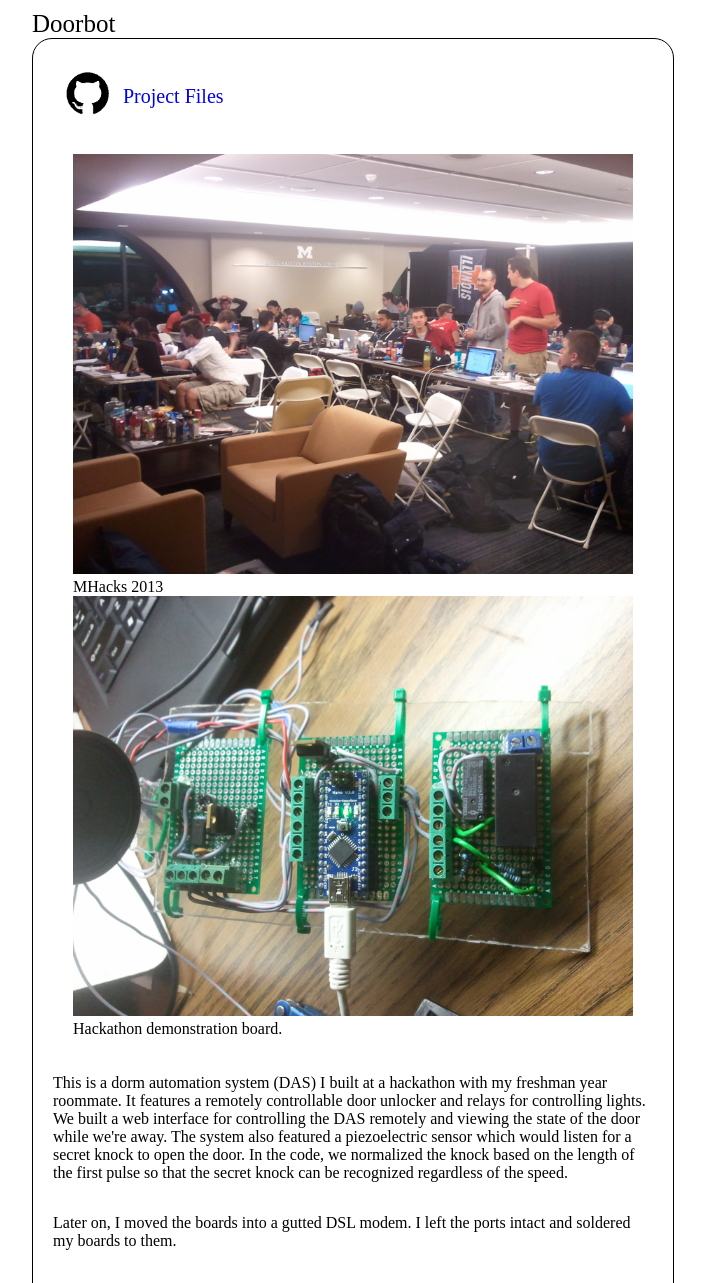
After one commit to Evidlo/evidlo.github.io, a PHP site: page /projects/doorbot in a window 1280 px wide. The commit adds this page. Shown: the top 1283 px of the page, without its empty margins (287-992 px from the left). Run offline with PHP 8.4, Linux system fonts and the light colour scheme.

Commit message:
added doorbot project

```diff
--- /dev/null
+++ b/projects/doorbot/index.php
@@ -0,0 +1,55 @@
+<?php include("../../header.html");?>
+
+<body>
+	<div class="v h">
+		<div class="h hc">
+			<div class="simplebox">
+				<div class="title">Doorbot</div>
+				<div class="body v">
+          <div class="project_head h">
+            <a  href="http://github.com/evidlo/DAS">
+            <div class="v vc">
+                <div class="h">
+                      <div><img src="/static/github.png"/></div>
+                      <div class="v vc">Project Files</div>
+                </div>
+            </div>
+            </a>
+        </div>
+					<div class="annotate">
+						<img src="mhacks.png"/>
+            MHacks 2013
+						<img src="demo.png"/>
+            Hackathon demonstration board.
+					</div>
+          <p>  This is a dorm automation system (DAS) I built at a hackathon with my freshman year roommate.  It features a remotely controllable door unlocker and relays for controlling lights.  We built a web interface for controlling the DAS remotely and viewing the state of the door while we're away.  The system also featured a piezoelectric sensor which would listen for a secret knock to open the door.  In the code, we normalized the knock based on the length of the first pulse so that the secret knock can be recognized regardless of the speed.
+            <p> Later on, I moved the boards into a gutted DSL modem.  I left the ports intact and soldered my boards to them.
+        <div class="annotate">
+					    <iframe width="560" height="315" src="https://www.youtube.com/embed/Y7vDsM4oP3w" frameborder="0" allowfullscreen></iframe>
+              </div>
+        <div class="annotate">
+          <img src="door.jpg">
+          The door unlocker
+        </div>
+        <p> The door unlocker consists of a servo mounted over the deadbolt of the door and a sensing switch to detect when the door opens or closes.  Initially I was having issues with the long wire that connected the servo to the control circuitry.  The servo would pull lots of current and the voltage would plummet due to the impedance of the wire (a few ohms).  I remedied this by stepping up the voltage to 12V on the wire and then regulating it back down to 5V near the servo.  This is the same reason powerlines are usually at several kV which is then stepped down to the residential 110VAC.
+        <div class="annotate">
+						<img src="modem1.jpg"/>
+						<img src="modem2.jpg"/>
+            Repurposed DSL modem
+					</div>
+        <div class="annotate">
+          <img src="interface.png"/>
+          <img src="log.png"/>
+          The control and log interfaces.
+        </div>
+
+					<div class="annotate">
+						<img src="a.png"/>
+						<img src="b.png"/>
+						<img src="c.png"/>
+					</div>
+				</div>
+			</div>
+		</div>
+	</div>
+</body>
--- a/projects/index.php
+++ b/projects/index.php
@@ -36,12 +36,12 @@
 				</a>
 			</div>
 			<div class="simplebox preview">
-				<a href="./" class="nolink">
+				<a href="./doorbot" class="nolink">
 				<div class="title">
 					Automagic Door Unlocker
 				</div>
 				<div class="body">
-					Coming Soon
+          <img src="doorbot/door.jpg" class="icon">
 				</div>
 				</a>
 			</div>
```
Also changed, not shown: projects/doorbot/a.png (added), projects/doorbot/b.png (added), projects/doorbot/c.png (added), projects/doorbot/demo.png (added), projects/doorbot/demo2.png (added), projects/doorbot/door.jpg (added), projects/doorbot/interface.png (added), projects/doorbot/log.png (added), projects/doorbot/mhacks.png (added), projects/doorbot/modem1.jpg (added), projects/doorbot/modem2.jpg (added).
